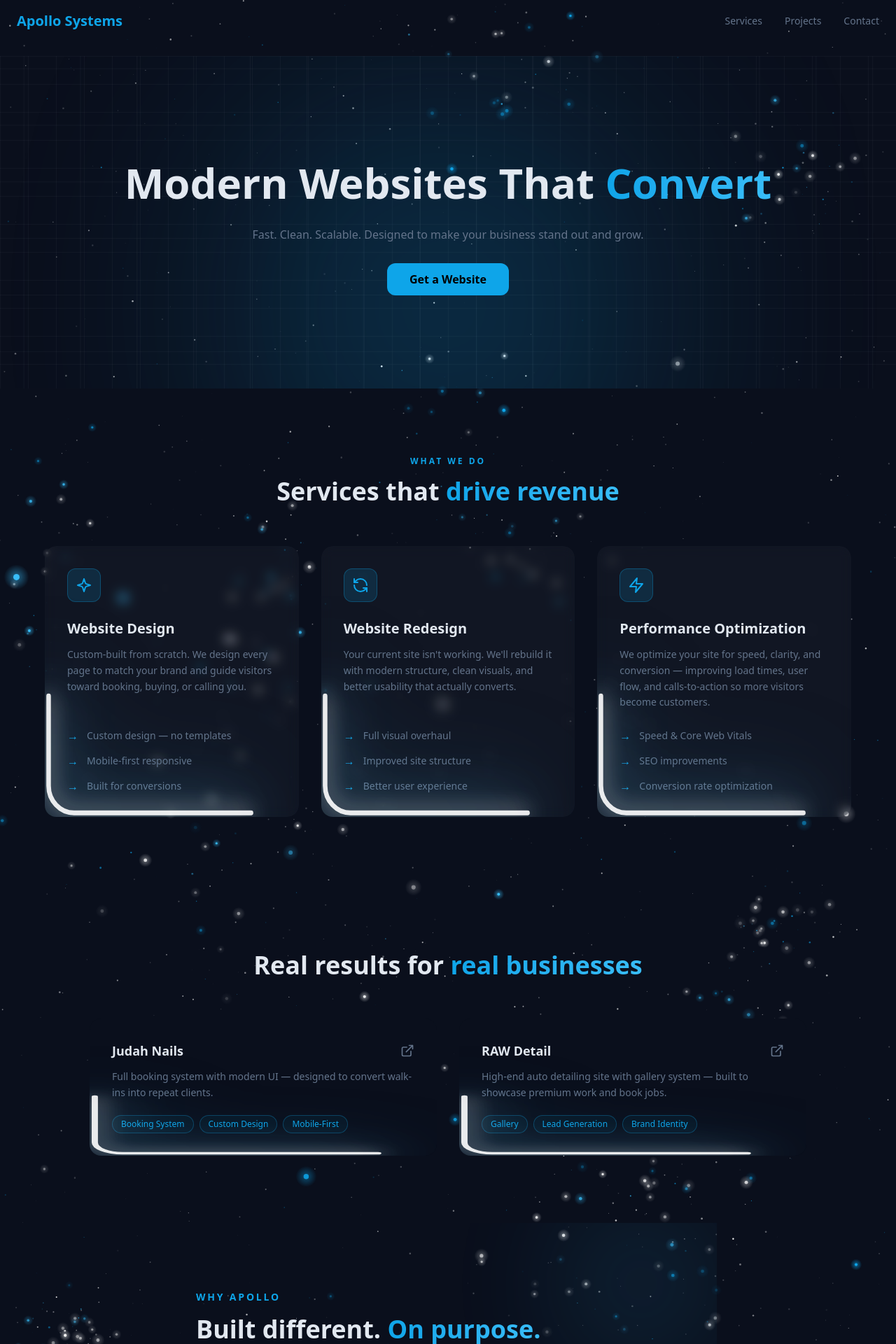
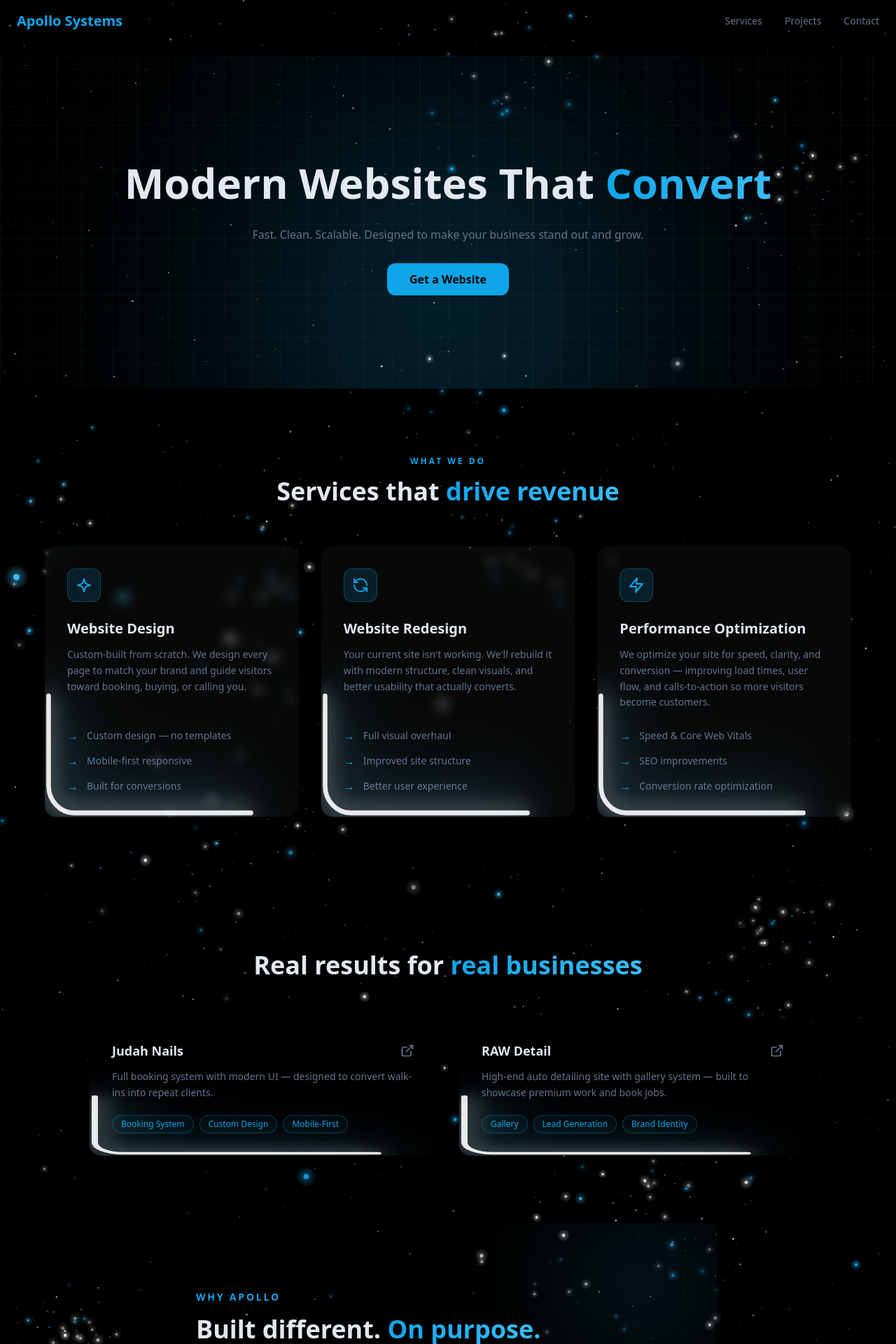
Before and after one commit to ApolloDev-linx/apollo-systems-web, a Next.js app: page / in a window 1280 px wide. Shown: the top 1920 px of the page at 70% size. Built offline with nearby package versions, Linux system fonts and the light colour scheme.

Commit message:
feat: changed background

```diff
--- a/app/globals.css
+++ b/app/globals.css
@@ -1,70 +1,56 @@
 @import "tailwindcss";
-
 :root {
-  --bg: #0A0F1C;
+  --bg: #000000;
+  --background: #000000;
   --primary: #0EA5E9;
   --accent: #38BDF8;
   --text: #E2E8F0;
   --muted: #64748B;
 }
-
 @theme inline {
   --color-background: var(--background);
   --color-foreground: var(--foreground);
   --font-sans: var(--font-geist-sans);
   --font-mono: var(--font-geist-mono);
 }
-
 @media (prefers-color-scheme: dark) {
   :root {
-    --background: #0a0a0a;
+    --background: #000000;
     --foreground: #ededed;
   }
 }
-
 body {
-  background-color: var(--bg);
+  background-color: #000000;
   color: var(--text);
   font-family: system-ui, sans-serif;
 }
-
 html {
   scroll-behavior: smooth;
+  background-color: #000000;
 }
-
-
 /* ─── Selection ─── */
 ::selection {
   background: rgba(14, 165, 233, 0.3);
   color: #fff;
 }
-
-
 /* ─── Scrollbar ─── */
 ::-webkit-scrollbar {
   width: 6px;
 }
-
 ::-webkit-scrollbar-track {
   background: transparent;
 }
-
 ::-webkit-scrollbar-thumb {
   background: rgba(14, 165, 233, 0.3);
   border-radius: 3px;
 }
-
 ::-webkit-scrollbar-thumb:hover {
   background: rgba(14, 165, 233, 0.5);
 }
-
-
 /* ─── Glow utility ─── */
 .glow {
   box-shadow: 0 0 20px rgba(14, 165, 233, 0.4);
 }
-
-
 /* ─── Subtle grid background ─── */
 .grid-bg {
   background-image:
@@ -72,14 +58,10 @@ html {
     linear-gradient(to right, rgba(255, 255, 255, 0.03) 1px, transparent 1px);
   background-size: 40px 40px;
 }
-
-
 /* ─── Flip utility ─── */
 .rotate-y-180 {
   transform: rotateY(180deg);
 }
-
-
 /* ─── Trace Path Glow — Desktop ─── */
 .trace-path {
   fill: none;
@@ -94,16 +76,11 @@ html {
     drop-shadow(0 0 10px rgba(125, 211, 252, 0.7))
     drop-shadow(0 0 18px rgba(56, 189, 248, 0.5));
 }
-
 @keyframes trace-run {
   from { stroke-dashoffset: 100; }
   to   { stroke-dashoffset: 0; }
 }
-
-
-/* ─── Trace Path — Mobile ───
-   2 filters instead of 3 — lighter on GPU but still visible glow.
-   Brighter stroke to compensate for fewer shadow layers. */
+/* ─── Trace Path — Mobile ─── */
 @media (max-width: 768px) {
   .trace-path {
     stroke-width: 1.6;
@@ -113,8 +90,6 @@ html {
       drop-shadow(0 0 12px rgba(56, 189, 248, 0.5));
   }
 }
-
-
 /* ─── Noise Texture Overlay ─── */
 .noise::after {
   content: "";
@@ -127,8 +102,6 @@ html {
   background-size: 128px 128px;
   z-index: 0;
 }
-
-
 /* ─── Section divider line ─── */
 .section-divider {
   height: 1px;
```
